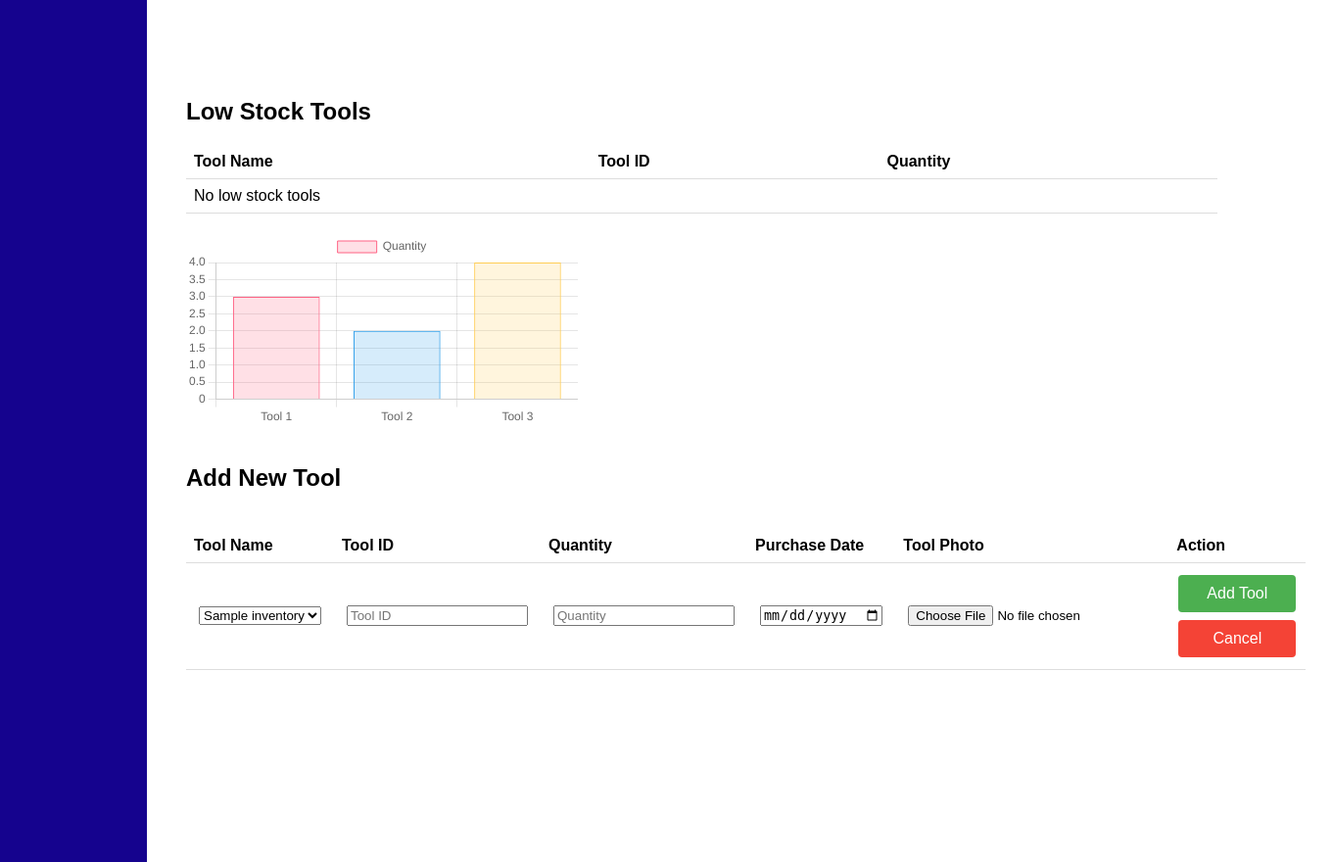
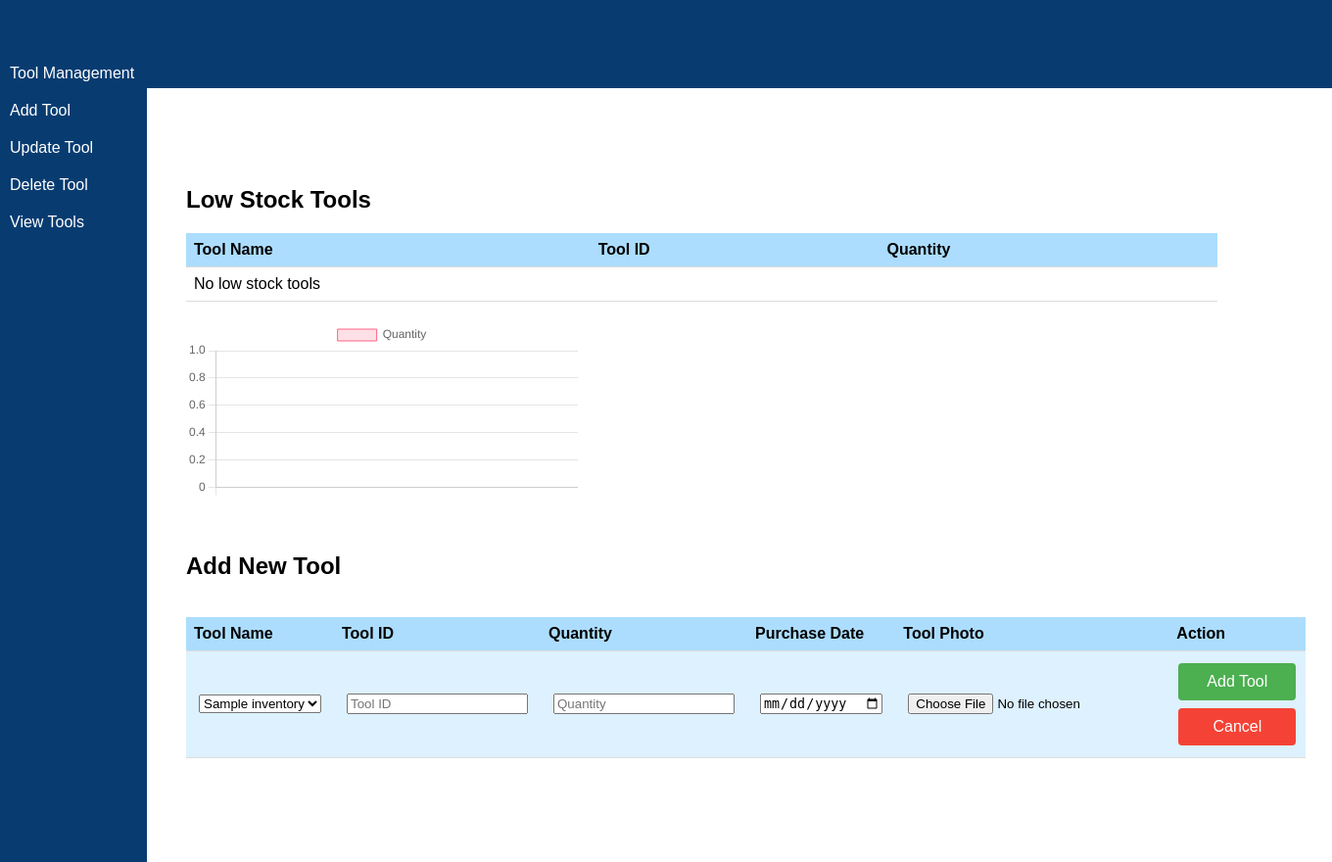
Before and after one commit to winuri/EMSGroup7, a PHP site: page /add.php in a window 1360 px wide. Shown: the whole page at 98% size. Run offline with PHP 8.4, Linux system fonts and the light colour scheme; tables that the repository leaves empty or names only in its code hold one stand-in row (values such as "Sample post").

Commit message:
Add files via upload

```diff
--- a/add.php
+++ b/add.php
@@ -11,7 +11,7 @@
             font-family: Arial, sans-serif;
         }
         .sidebar {
-            background-color: #15038e;
+            background-color: #083C71;
             color: #fff;
             height: 100vh;
             width: 150px;
@@ -19,8 +19,16 @@
             top: 0;
             left: 0;
             padding-top: 20px;
-            text-align: center;
+            text-align: left;
+		}
+
+		/* Navigation Bar Styles */
+		.navbar {
+		background-color: #083C71;	 /* Updated navy blue background color */
+		padding-top: 10px; 			 /* Adjusted padding for top */
+
         }
+
         .container {
             margin-left: 170px;
             padding-top: 80px;
@@ -38,19 +46,29 @@
         input, select, button {
             margin: 5px;
         }
+		th {
+            background-color: #ACDDFE;
+            color: black;
+        }
+        tr:nth-child(even) {
+            background-color: #DEF1FE;
+		}
         .low-stock {
-            background-color: #ffdddd; /* Reddish background for low stock */
+            background-color: white;	 /* Reddish background for low stock */
         }
+
+
+
         .confirmationMessage {
             color: green;
             margin-top: 20px;
         }
         /* Styles for Add Tool button */
         .add-tool-button, .cancel-button {
-            background-color: #4CAF50; /* Green */
+            background-color: #4CAF50; 		/* Green */
             border: none;
             color: white;
-            padding: 10px 20px; /* Adjusted padding */
+            padding: 10px 20px; 			/* Adjusted padding */
             text-align: center;
             text-decoration: none;
             display: inline-block;
@@ -58,25 +76,75 @@
             margin: 4px 2px;
             cursor: pointer;
             border-radius: 4px;
-            width: 120px; /* Adjusted width */
+            width: 120px; 					/* Adjusted width */
         }
-
 
         /* Styles for Cancel button */
         .cancel-button {
-            background-color: #f44336; /* Red */
+            background-color: #f44336; 		/* Red */
         }
-		canvas {
+        canvas {
             max-width: 400px;
             max-height: 200px;
+        }
+		.sidebar ul {
+    padding-left: 0; 						/* Remove default padding */
+}
 
-        }
+	.sidebar-item a {
+    color: #fff; 							/* Adjusted link color */
+    text-decoration: none;
+    display: block; 						/* Make links full width */
+    padding: 10px; 							/* Adjusted padding */
+}
+
+.sidebar-item a:hover {
+    background-color: #2a2a72; 				/* Hover color */
+}
+
+
+
+.sidebar-item.active .collapse {
+    display: block; 						/* Show submenu when parent is active */
+}
     </style>
 </head>
 <body>
+
+
+  <!-- Navigation Bar -->
+    <div class="navbar">
+        <div class="container">
+
+                </ul>
+            </nav>
+        </div>
+    </div>
+
+
     <div class="sidebar">
         <ul>
-            <!-- Navigation items can be added here -->
+            <!-- Navigation items  added here -->
+			<ul class="list-unstyled">
+            <li class="sidebar-item">
+               <a href="#toolSubmenu" data-toggle="collapse" aria-expanded="false">
+                 <i class="lni lni-cog"></i> <a href = "index.php">Tool Management</a>
+                <ul class="collapse list-unstyled" id="toolSubmenu">
+                    <li class="sidebar-item">
+                        <a href="add.php">Add Tool</a>
+                    </li>
+                    <li class="sidebar-item">
+                        <a href="delete new.php">Update Tool</a>
+                    </li>
+                    <li class="sidebar-item">
+                        <a href="delete new.php">Delete Tool</a>
+                    </li>
+                    <li class="sidebar-item">
+                        <a href="view.php">View Tools</a>
+                    </li>
+                </ul>
+            </li>
+        </ul>
         </ul>
     </div>
 
@@ -96,14 +164,14 @@
                 $servername = "localhost";
                 $username = "root";
                 $password = "1234";
-                $dbname = "EmployeeDatabase";
+                $dbname = "emsdatabase";
                 $conn = new mysqli($servername, $username, $password, $dbname);
                 if ($conn->connect_error) {
                     die("Connection failed: " . $conn->connect_error);
                 }
 
                 // Fetch tools with low stock
-                $sql = "SELECT Tool_name, Tool_ID, Quantity FROM Inventory WHERE Quantity < 5"; // Assuming low stock is less than 5
+                $sql = "SELECT Tool_name, Tool_ID, Quantity FROM inventory WHERE Quantity < 5 LIMIT 5"; // Limit to the first five low stock tools
                 $result = $conn->query($sql);
                 if ($result->num_rows > 0) {
                     while ($row = $result->fetch_assoc()) {
@@ -120,16 +188,16 @@
                 ?>
             </tbody>
         </table>
-		<br>
+        <br>
 
         <!-- Chart Container -->
         <div style="width: 50%;">
             <canvas id="lowStockChart"></canvas>
         </div>
-		<br>
+        <br>
 
         <h2>Add New Tool</h2>
-		<br>
+        <br>
         <table id="toolTable">
             <thead>
                 <tr>
@@ -151,7 +219,7 @@
                             }
 
                             // Query to fetch distinct tool names from the Inventory table
-                            $sql = "SELECT DISTINCT Tool_name FROM Inventory ORDER BY Tool_name"; // Ordering by Tool_name for better user experience
+                            $sql = "SELECT DISTINCT Tool_name FROM inventory ORDER BY Tool_name"; // Ordering by Tool_name for better user experience
                             $result = $conn->query($sql);
 
                             if ($result->num_rows > 0) {
@@ -166,7 +234,7 @@
                             ?>
                         </select>
                     </td>
-                    <td><input type="text" id="newToolId" placeholder="Tool ID"></td>
+                    <td><input type="text" id="newToolId" placeholder="Tool ID" readonly></td>
                     <td><input type="number" id="newQuantity" placeholder="Quantity"></td>
                     <td><input type="date" id="newPurchaseDate"></td>
                     <td><input type="file" id="newToolPhoto"></td>
@@ -189,21 +257,57 @@
     <script>
         // Fetch data for low stock tools from your database
         var lowStockData = {
-            labels: ["Tool 1", "Tool 2", "Tool 3"], // Tool names
+            labels: [<?php
+                // Fetching tool names for the chart
+                $conn = new mysqli($servername, $username, $password, $dbname);
+                if ($conn->connect_error) {
+                    die("Connection failed: " . $conn->connect_error);
+                }
+                $sql = "SELECT Tool_name FROM inventory WHERE Quantity < 5 LIMIT 5"; // Limiting to the first five low stock tools
+                $result = $conn->query($sql);
+                $toolNames = array();
+                if ($result->num_rows > 0) {
+                    while ($row = $result->fetch_assoc()) {
+                        array_push($toolNames, $row["Tool_name"]);
+                    }
+                }
+                echo '"' . implode('", "', $toolNames) . '"';
+                $conn->close();
+            ?>],
             datasets: [{
                 label: "Quantity",
                 backgroundColor: [
                     'rgba(255, 99, 132, 0.2)', // Red
-                    'rgba(54, 162, 235, 0.2)', // Blue
-                    'rgba(255, 206, 86, 0.2)' // Yellow
+					'rgba(75, 192, 192, 1)', // Green
+                    'rgba(255, 206, 86, 0.2)', // Yellow
+                    'rgba(153, 102, 255, 0.2)',// Purple shadow
+                    'rgba(153, 102, 255, 0.2)' // Purple
                 ],
                 borderColor: [
                     'rgba(255, 99, 132, 1)', // Red
-                    'rgba(54, 162, 235, 1)', // Blue
-                    'rgba(255, 206, 86, 1)' // Yellow
+                    'rgba(75, 192, 192, 1)', // Green
+                    'rgba(255, 206, 86, 1)', // Yellow
+                    'rgba(153, 102, 255, 0.2)',// Purple shadow
+                    'rgba(153, 102, 255, 1)' // Purple
                 ],
                 borderWidth: 1,
-                data: [3, 2, 4] // Quantity for each tool
+                data: [<?php
+                    // Fetching quantity for the first five low stock tools
+                    $conn = new mysqli($servername, $username, $password, $dbname);
+                    if ($conn->connect_error) {
+                        die("Connection failed: " . $conn->connect_error);
+                    }
+                    $sql = "SELECT Quantity FROM inventory WHERE Quantity < 5 LIMIT 5"; // Limiting to the first five low stock tools
+                    $result = $conn->query($sql);
+                    $quantities = array();
+                    if ($result->num_rows > 0) {
+                        while ($row = $result->fetch_assoc()) {
+                            array_push($quantities, $row["Quantity"]);
+                        }
+                    }
+                    echo implode(', ', $quantities);
+                    $conn->close();
+                ?>]
             }]
         };
 
```
